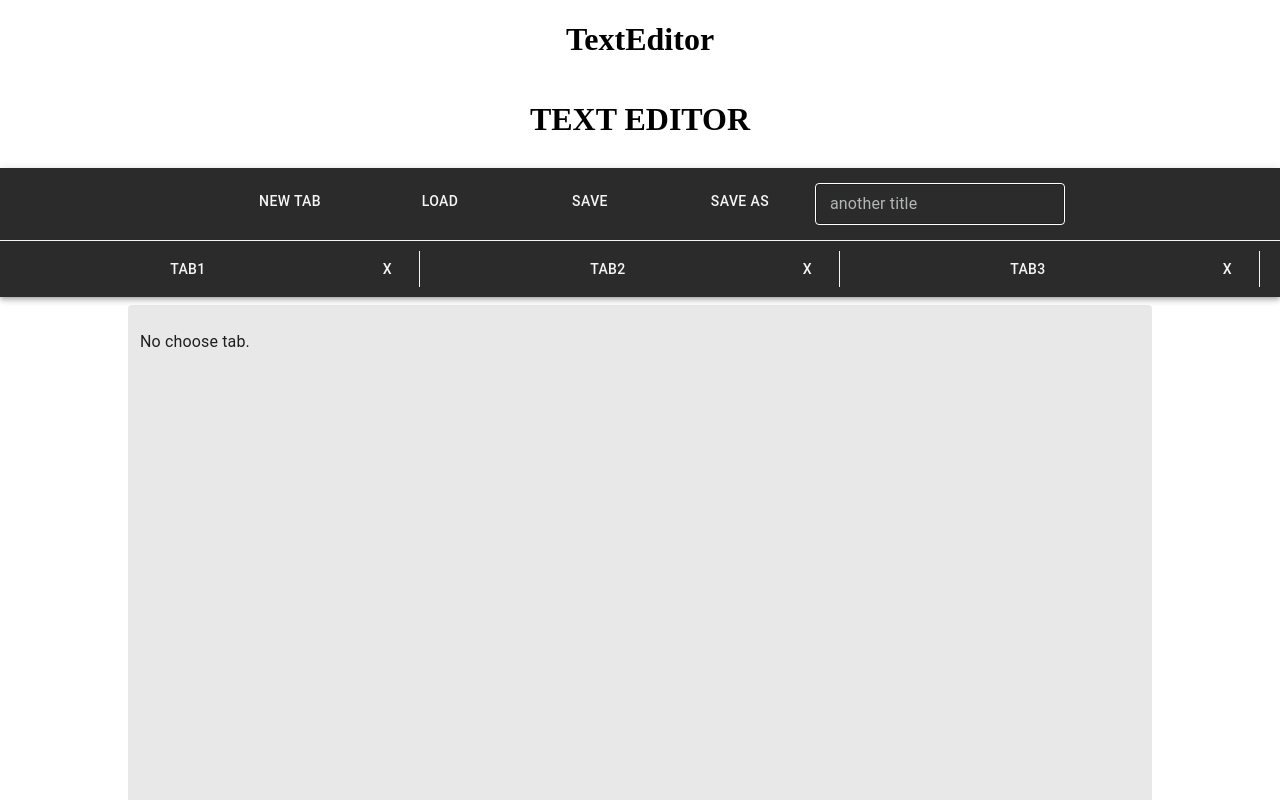
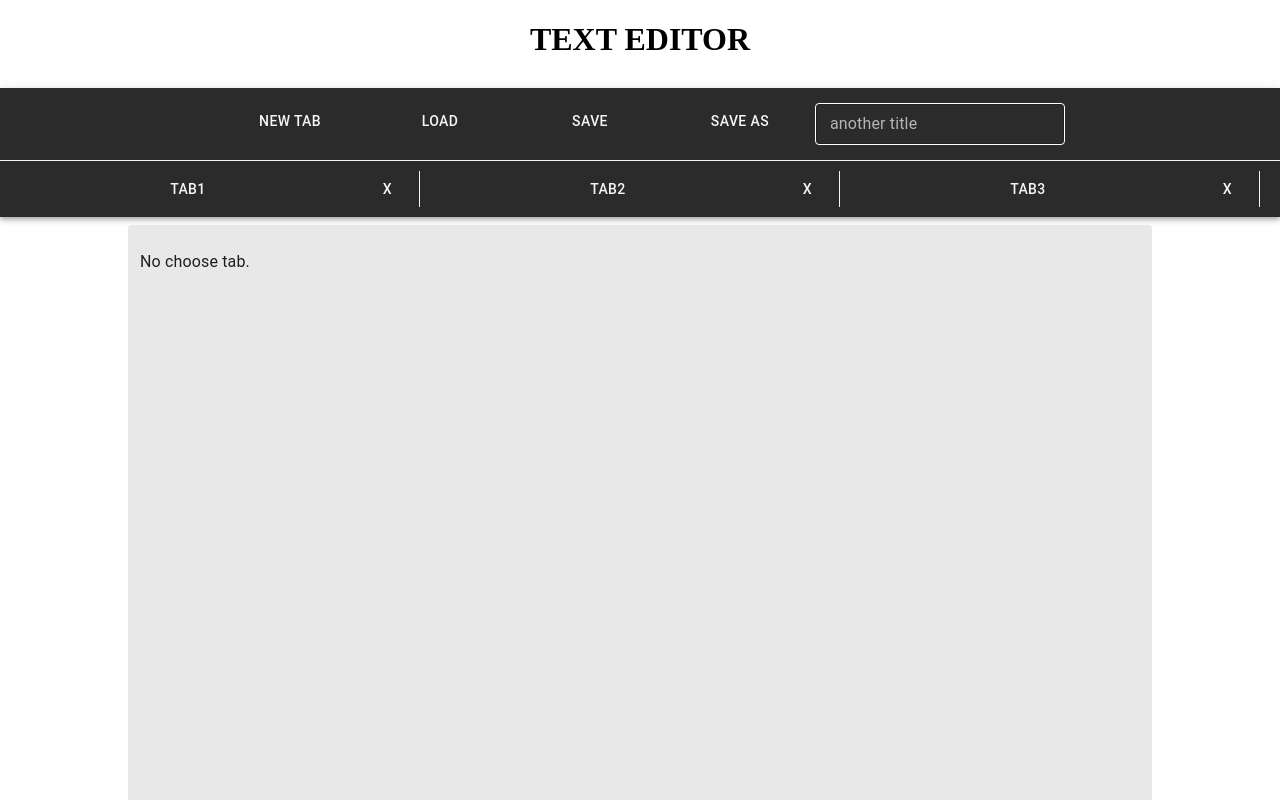
Before and after one commit to mminhou/textEditorReact, a React app: page / in a window 1280 px wide. Shown: the top 800 px of the page. Built offline with nearby package versions, Linux system fonts and the light colour scheme; the HTML template or start-up script is replaced by a standard one.

Commit message:
Chore: App.js 초기상태

```diff
--- a/src/App.tsx
+++ b/src/App.tsx
@@ -1,14 +1,11 @@
-import React, { Component } from 'react';
+import React from 'react';
 import Notepad from './component/Notepad';
-
-interface Props {}
 
 function App() {
     return (
-        <div>
-            <h1>TextEditor</h1>
+        <>
             <Notepad />
-        </div>
+        </>
     )
 }
 
```
